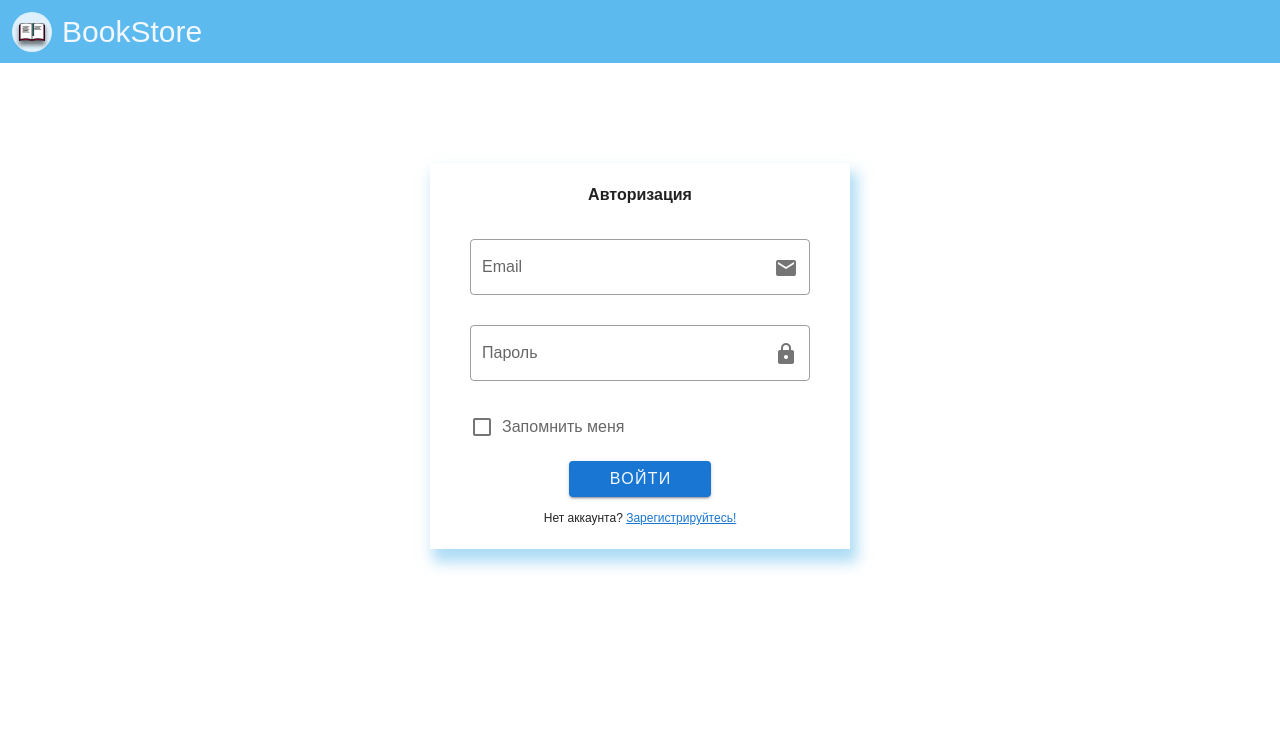
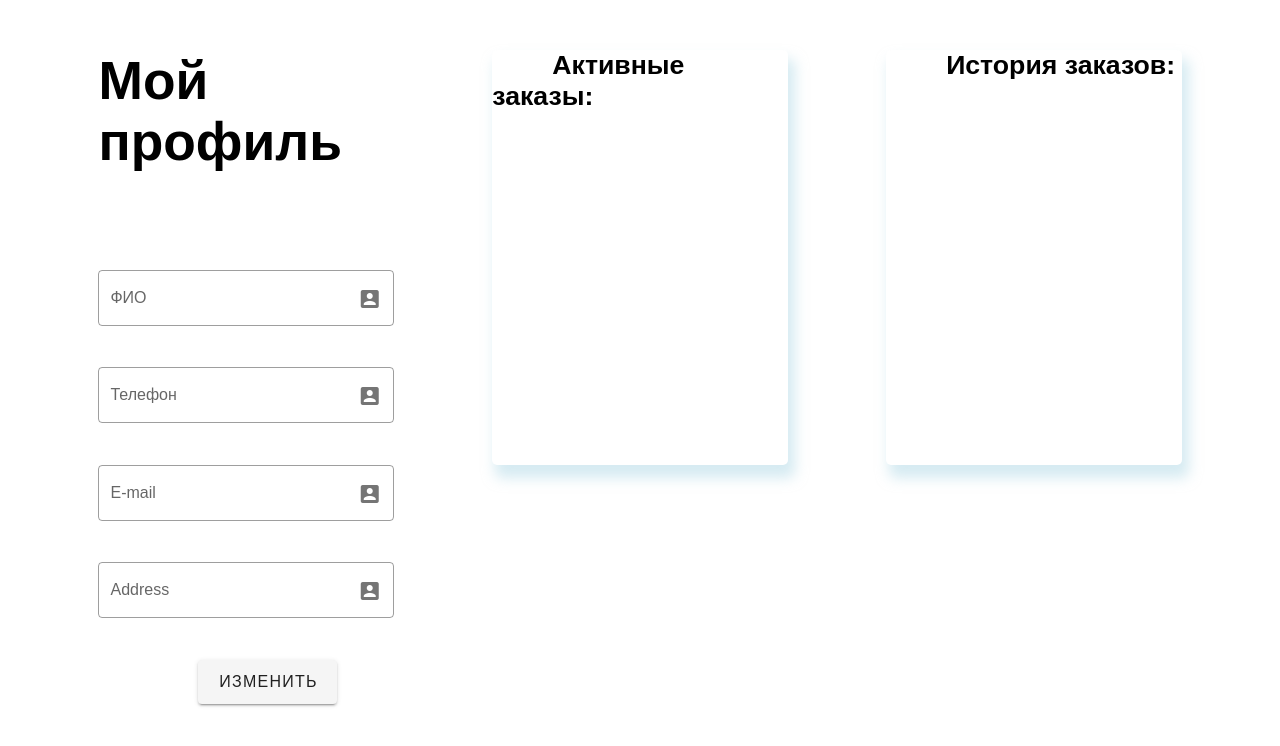
Before and after one commit to feelthemoon/book-store, a Vue app: page / in a window 1280 px wide. Shown: the top 746 px of the page. Built offline with nearby package versions, Linux system fonts and the light colour scheme; no server answers; a web font is replaced by a local one; what v-mask would draw is missing.

Commit message:
feat: profile ui

```diff
--- a/src/App.vue
+++ b/src/App.vue
@@ -1,16 +1,19 @@
 <template>
   <div>
-    <component :is="layout"></component>
+    <!-- <component :is="layout"></component> -->
+    <user-profile></user-profile>
   </div>
 </template>
 
 <script>
 import AuthLayout from "@/layouts/AuthLayout.vue";
 import OrderEnd from "./views/OrderEnd.vue";
+import UserProfile from './views/UserProfile.vue';
 export default {
   components: {
     AuthLayout,
     OrderEnd,
+    UserProfile,
   },
   computed: {
     layout() {
--- /dev/null
+++ b/src/views/UserProfile.vue
@@ -0,0 +1,131 @@
+<template>
+    <div class="grid-container">
+        <div class="myProfile">
+            Мой профиль
+        </div>
+        <div class="fio">
+            <v-text-field
+            append-icon="mdi-account-box"
+            type="text"
+            outlined
+            label="ФИО"
+            small
+            ></v-text-field>
+        </div>
+        <div class="phone">
+            <v-text-field
+            append-icon="mdi-account-box"
+            type="text"
+            outlined
+            label="Телефон"
+            small
+            ></v-text-field>
+        </div>
+        <div class="mail">
+            <v-text-field
+            append-icon="mdi-account-box"
+            type="text"
+            outlined
+            label="E-mail"
+            small
+            ></v-text-field>
+        </div>
+        <div class="address">
+            <v-text-field
+            append-icon="mdi-account-box"
+            type="text"
+            outlined
+            label="Address"
+            small
+            ></v-text-field>
+        </div>
+        <div class="change">
+        <v-btn
+          elevation="2"
+          large
+          class="btn-proceed"
+          append-icon="mdi-arrow-right"
+          color="blue"
+        >
+          Изменить
+        </v-btn>
+        </div>
+        <div class="active">
+            <span class="spanAct">Активные заказы:</span>
+        </div>
+        <div class="history">
+            <span class="spanHist">История заказов:</span>
+        </div>
+    </div>
+</template>
+
+<script>
+export default {
+    data() {
+       return{
+
+       }
+    },
+}
+</script>
+
+<style lang="scss">
+
+.grid-container {
+  display: grid;
+  grid-template-columns: 1fr 1fr 1fr 1fr 1fr 1fr 1fr 1fr 1fr 1fr 1fr 1fr 1fr;
+  grid-template-rows: 50px 1fr 0.8fr 0.8fr 0.8fr 0.8fr 0.8fr 0.8fr 0.8fr 0.8fr 2.4fr;
+  gap: 0px 0px;
+  grid-template-areas:
+    ". . . . . . . . . . . . ."
+    ". myProfile myProfile myProfile . active active active . history history history ."
+    ". . img . . active active active . history history history ."
+    ". fio fio fio . active active active . history history history ."
+    ". phone phone phone . active active active . history history history ."
+    ". mail mail mail . . . . . . . . ."
+    ". address address address . . . . . . . . ."
+    ". change change change . . . . . . . . ."
+    ". . . . . . . . . . . . ."
+    ". . . . . . . . . . . . .";
+
+
+}
+
+.myProfile {
+    grid-area: myProfile;
+    font-size: 40pt;
+    font-weight: bold;
+}
+.img { grid-area: img; }
+.active {
+    grid-area: active;
+    border-radius: 5px 5px 5px 5px;
+    box-shadow: 5px 11px 13px 2px rgba(lightBlue, 0.5);
+    overflow-y: scroll;
+}
+.spanAct{
+    margin-left: 60px;
+    font-size: 20pt;
+    font-weight: bold;
+}
+.history {
+    grid-area: history;
+    border-radius: 5px 5px 5px 5px;
+    box-shadow: 5px 11px 13px 2px rgba(lightBlue, 0.5);
+    overflow-y: scroll;
+}
+.spanHist{
+    margin-left: 60px;
+    font-size: 20pt;
+    font-weight: bold;
+}
+.fio { grid-area: fio; }
+.phone { grid-area: phone; }
+.mail { grid-area: mail; }
+.address { grid-area: address; }
+.change {
+    grid-area: change;
+    margin-left: 100px;
+}
+
+</style>
```
